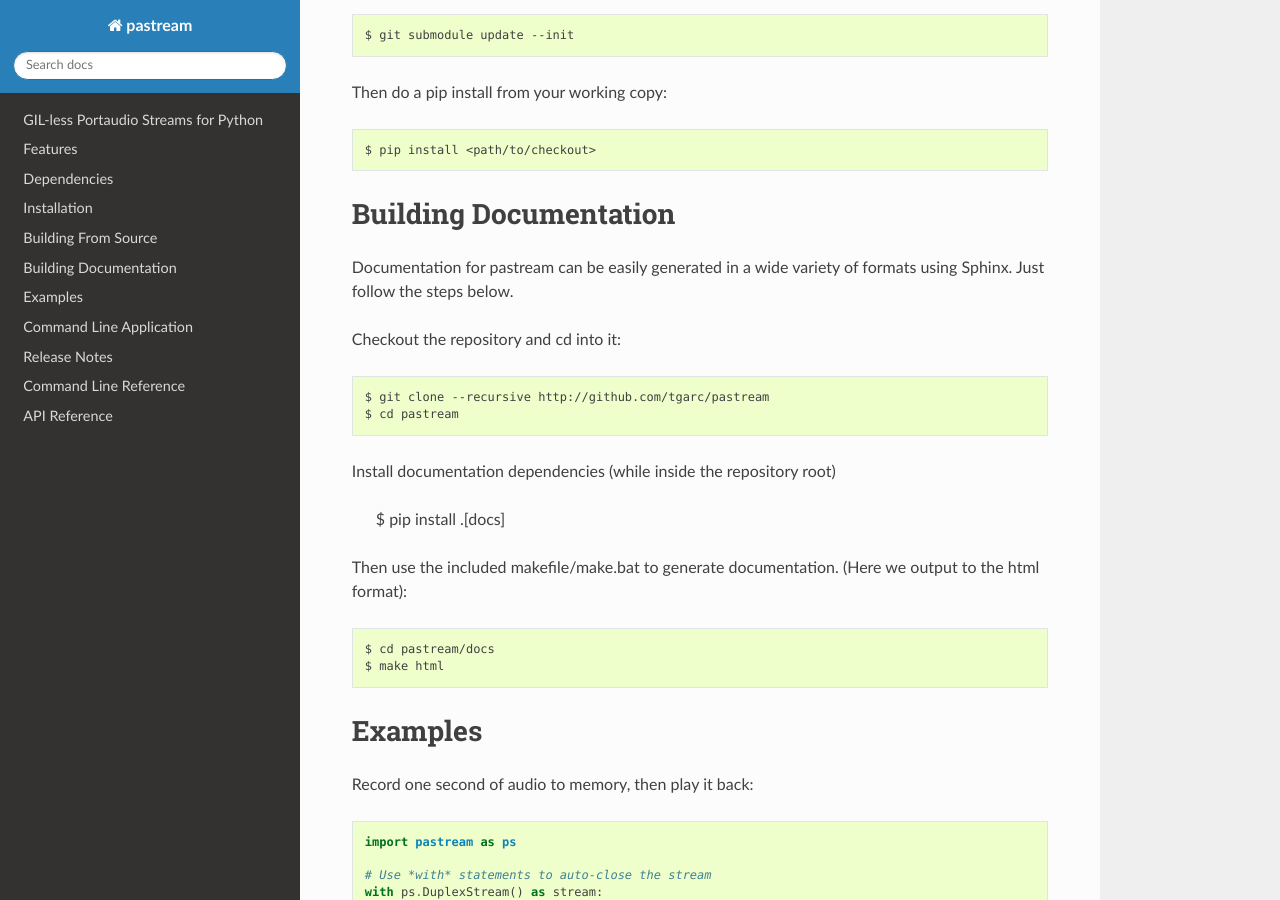
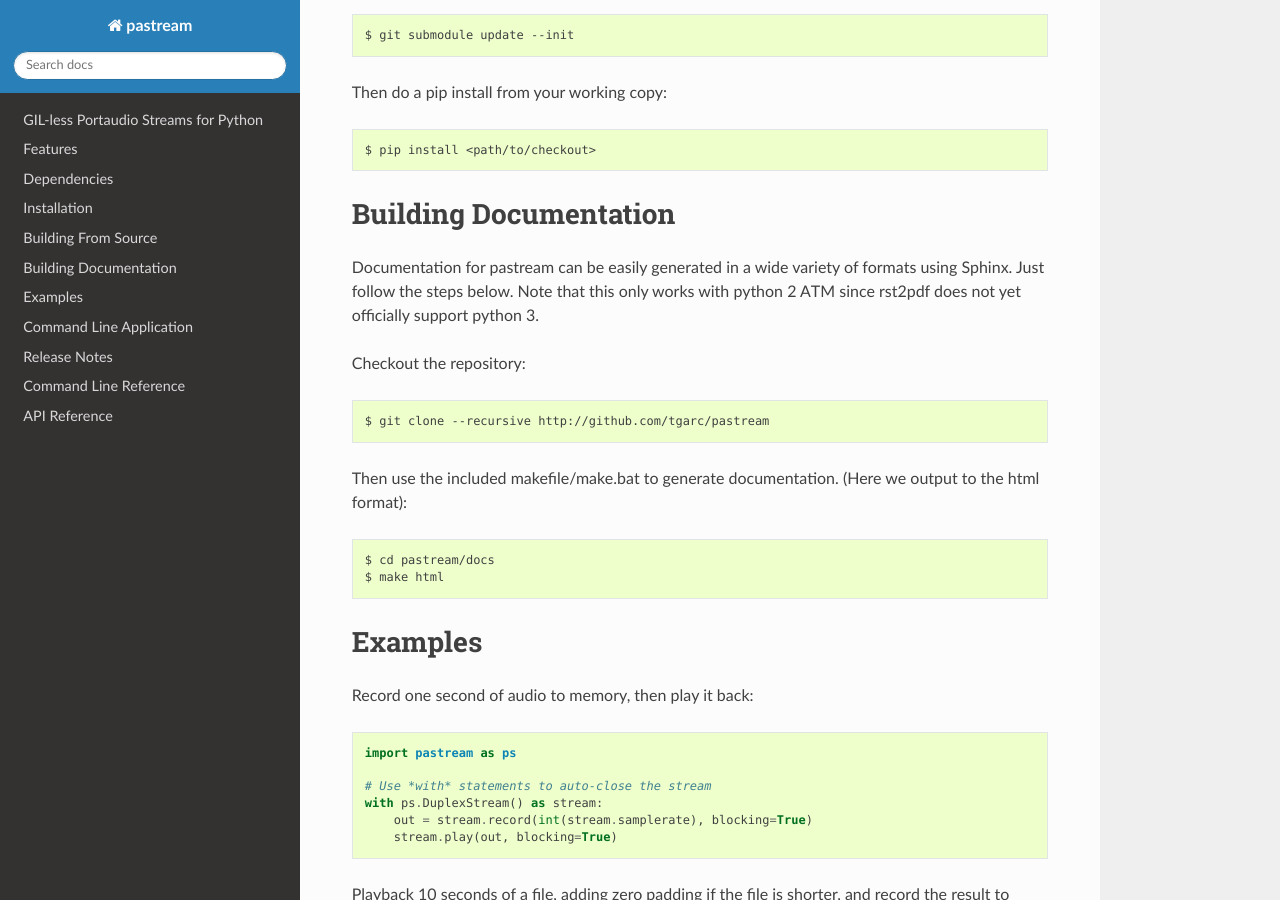
Before and after one commit to tgarc/pastream, a Sphinx documentation site: the page built from docs/index.rst, in a window 1280 px wide and 900 px high, scrolled down 1809 px. Built offline with Sphinx 7.4.7 and the Read the Docs theme 2.0.0, drawn with Linux system fonts in a browser that asks for light colours; the version number could not be read and is left out.

Commit message:
Revert "docs: make rst2pdf optional"

```diff
--- a/README.rst
+++ b/README.rst
@@ -98,16 +98,12 @@
 Building Documentation
 ======================
 Documentation for pastream can be easily generated in a wide variety of formats
-using Sphinx. Just follow the steps below.
+using Sphinx. Just follow the steps below. Note that this only works with
+python 2 ATM since rst2pdf does not yet officially support python 3.
 
-Checkout the repository and cd into it::
+Checkout the repository::
 
     $ git clone --recursive http://github.com/tgarc/pastream
-    $ cd pastream
-
-Install documentation dependencies (while inside the repository root)
-
-    $ pip install .[docs]
 
 Then use the included makefile/make.bat to generate documentation. (Here we
 output to the html format)::
--- a/docs/conf.py
+++ b/docs/conf.py
@@ -21,6 +21,7 @@
 # import sys
 # sys.path.insert(0, '/home/tdos/dev/pastream')
 
+
 # -- General configuration ------------------------------------------------
 
 # If your documentation needs a minimal Sphinx version, state it here.
@@ -36,19 +37,8 @@
               'sphinx.ext.napoleon',
               'sphinx.ext.intersphinx',
               'sphinxarg.ext',
+              'rst2pdf.pdfbuilder'
 ]
-
-
-import sys
-if sys.version_info.major < 3:
-    try:
-        import rst2pdf
-    except ImportError:
-        pass
-    else:
-        del rst2pdf
-        extensions.append('rst2pdf.pdfbuilder')
-del sys
 
 # Add any paths that contain templates here, relative to this directory.
 templates_path = ['_templates']
--- a/setup.py
+++ b/setup.py
@@ -37,7 +37,7 @@
       extras_require={
           'tests': test_deps,
           'examples': ['numpy', 'matplotlib'],
-          'docs': ['sphinx', 'sphinx_rtd_theme', 'sphinx-argparse']
+          'docs': ['sphinx', 'sphinx_rtd_theme', 'rst2pdf', 'sphinx-argparse']
       },
       classifiers=[
           'License :: OSI Approved :: MIT License',
```
